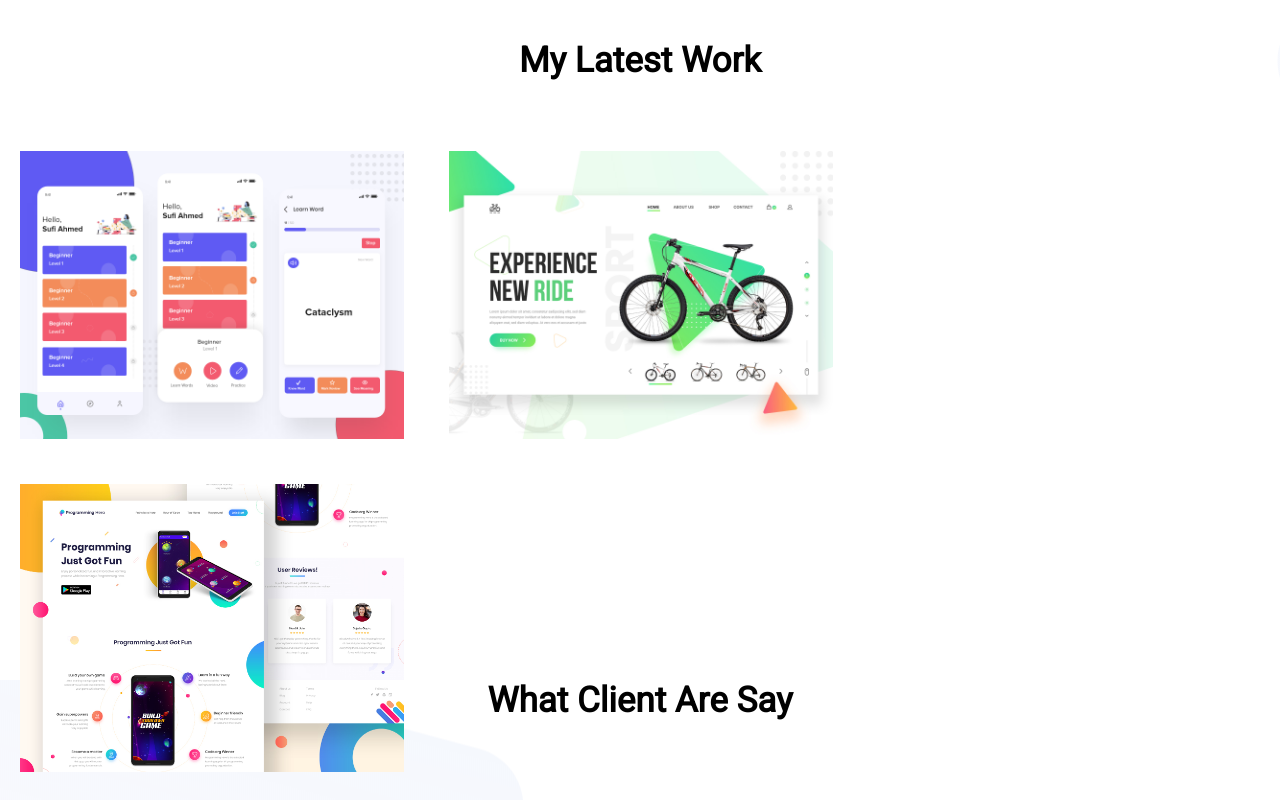
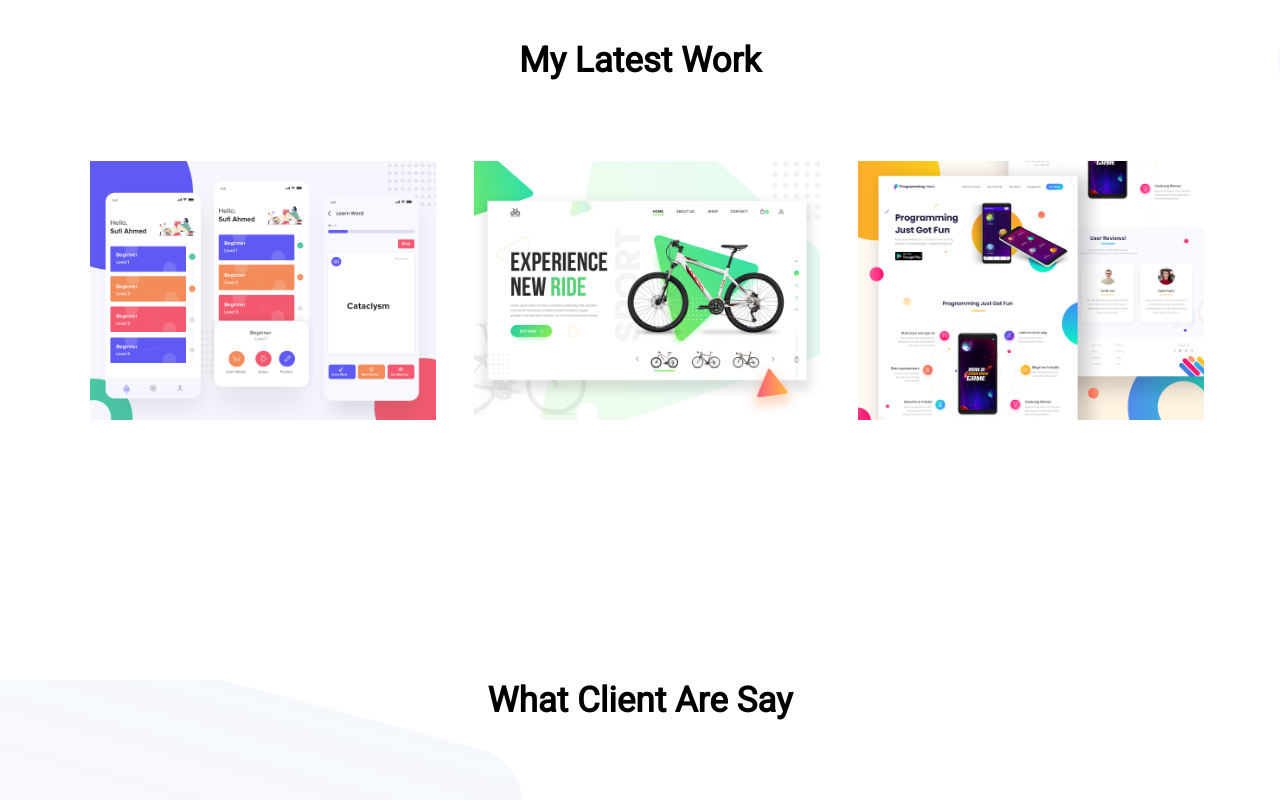
Before and after one commit to ADBarman/Personal-Website, a plain HTML site: page index.html in a window 1280 px wide. Shown: the part 1280-2080 px from the top of the page. Drawn offline with Linux system fonts and the light colour scheme.

Commit message:
personal website final touch 1

```diff
--- a/css/style.css
+++ b/css/style.css
@@ -67,10 +67,15 @@ section{
     text-align: center;
     margin-bottom: 50px;
 }
-.work-area img{
+
+.work-img{
     width: 30%;
-    padding: 20px;
-
+    float: left;
+}
+.work-img img{
+    width: 90%;
+    margin: 30px;
+    padding: 0px 60px;
 }
 .client-area{
     background-image: url("../images/footer-bg.png");
--- a/index.html
+++ b/index.html
@@ -31,10 +31,15 @@
     </section>
     <section class="work-area">
         <h2 class="work">My Latest Work</h2>
-        <img src="images/work-1.png" alt="">
-        <img src="images/work-2.jpg" alt="">
-        <img src="images/work-3.jpg" alt="">
-
+        <div class="work-img">
+            <img src="images/work-1.png" alt="">
+        </div>
+        <div class="work-img">
+            <img src="images/work-2.jpg" alt="">
+        </div>
+        <div class="work-img">
+            <img src="images/work-3.jpg" alt="">
+        </div>
     </section>
     <section class="client-area">
         <h2 class="client">What Client Are Say</h2>
```
